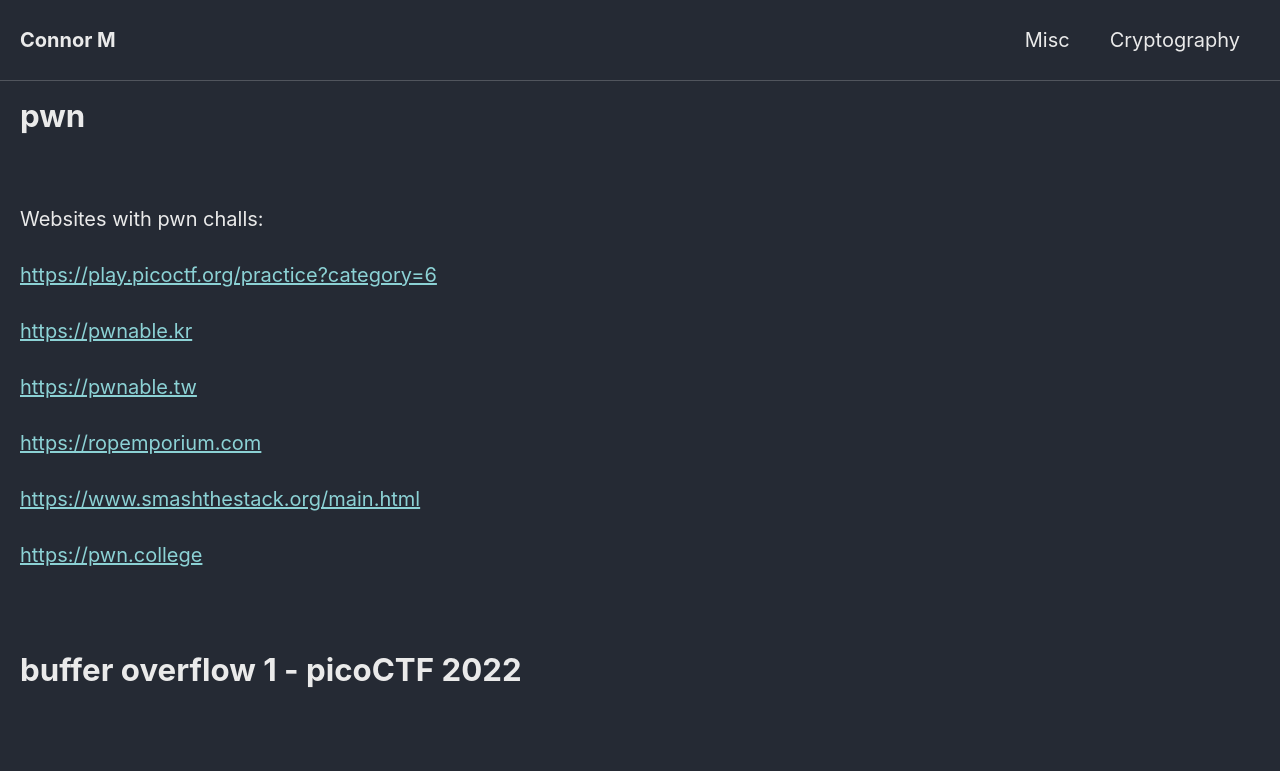
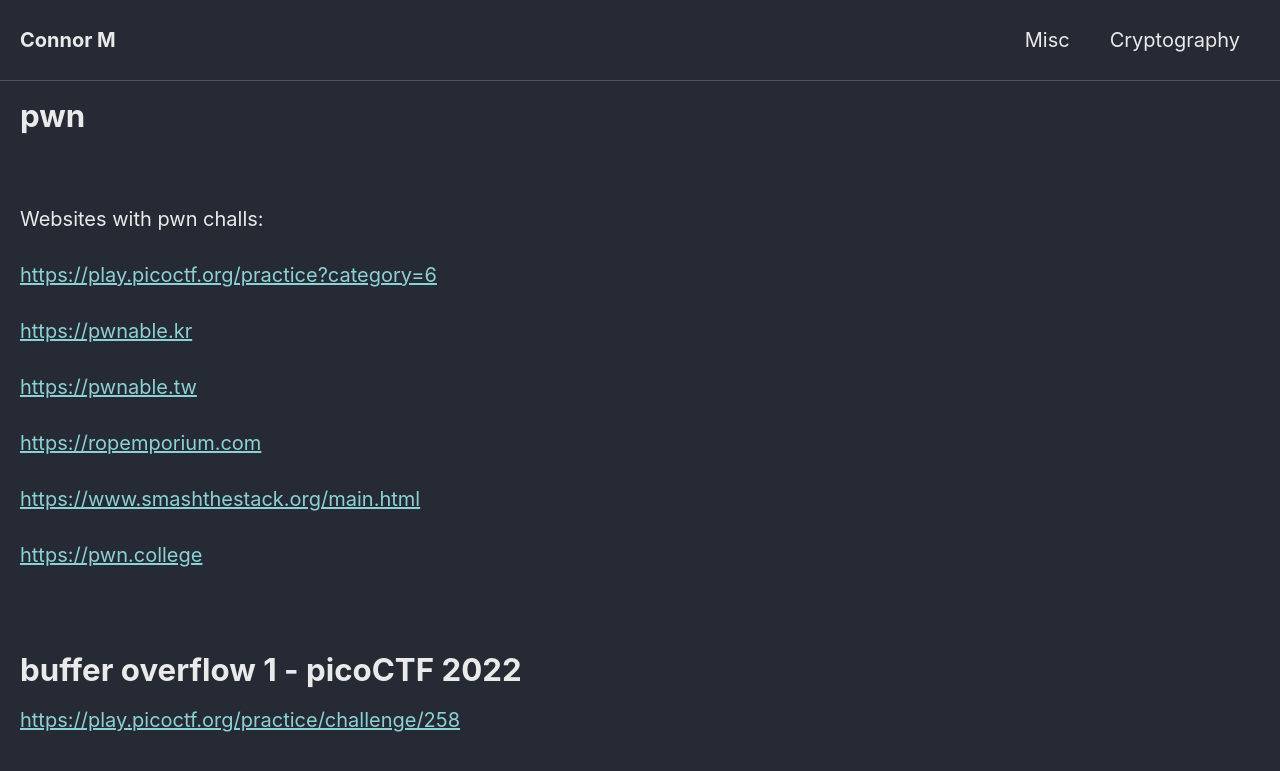
Before and after one commit to Connor-McCartney/Connor-McCartney.github.io, a Jekyll site: the page built from _pages/misc/pwn.md, in a window 1280 px wide. Shown: the top 771 px of the page. Built offline with Jekyll 4.4.1, drawn with Linux system fonts in a browser that asks for light colours; cached includes are drawn as plain includes.

Commit message:
Update pwn.md

```diff
--- a/_pages/misc/pwn.md
+++ b/_pages/misc/pwn.md
@@ -22,3 +22,5 @@ Websites with pwn challs:
 <br>
 
 # buffer overflow 1 - picoCTF 2022
+
+<https://play.picoctf.org/practice/challenge/258>
```
